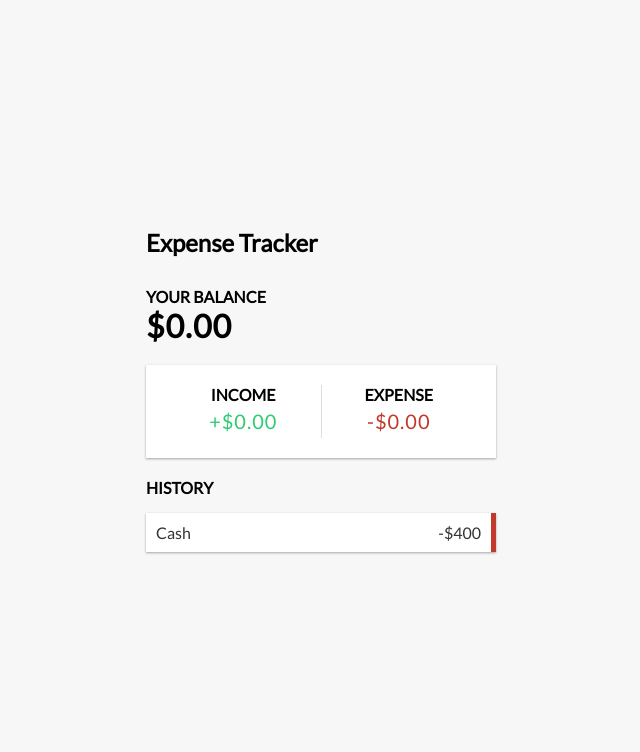
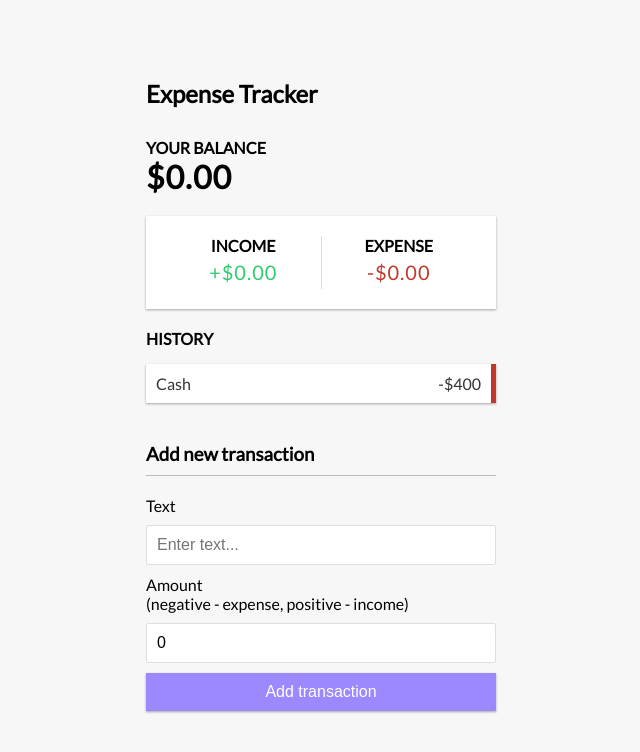
Before and after one commit to sfilipovski/expense-tracker, a React (Create React App) app: page / in a window 1280 px wide. Shown: the top 752 px of the page, without its empty margins (319-959 px from the left). Built offline with nearby package versions, Linux system fonts and the light colour scheme.

Commit message:
add state

```diff
--- a/src/App.js
+++ b/src/App.js
@@ -3,6 +3,7 @@
 import { Balance } from './components/Balance'
 import { IncomeExpenses } from './components/IncomeExpenses';
 import { TransactionList } from './components/TransactionList';
+import { AddTransaction } from './components/AddTransaction';
 
 function App() {
   return (
@@ -12,6 +13,7 @@
         <Balance />
         <IncomeExpenses />
         <TransactionList />
+        <AddTransaction />
       </div>
     </div>
   );
--- a/src/components/AddTransaction.jsx
+++ b/src/components/AddTransaction.jsx
@@ -0,0 +1,27 @@
+import React, { useState } from 'react'
+
+export const AddTransaction = () => {
+
+    const [text, setText] = useState('')
+    const [amount, setAmount] = useState(0)
+
+  return (
+    <div>
+        <h3>Add new transaction</h3>
+        <form>
+            <div className="form-control">
+                <label htmlFor="text">Text</label>
+                <input type="text" value={text} onChange={(e) => setText(e.target.value)} placeholder='Enter text...'/>
+            </div>
+            <div className="form-control">
+                <label htmlFor="amount">
+                    Amount <br />
+                    (negative - expense, positive - income)
+                </label>
+                <input type="number" value={amount} onChange={(e) => setAmount(e.target.value)} placeholder='Enter amount...' />
+            </div>
+            <button className='btn'>Add transaction</button>
+        </form>
+    </div>
+  )
+}
```
